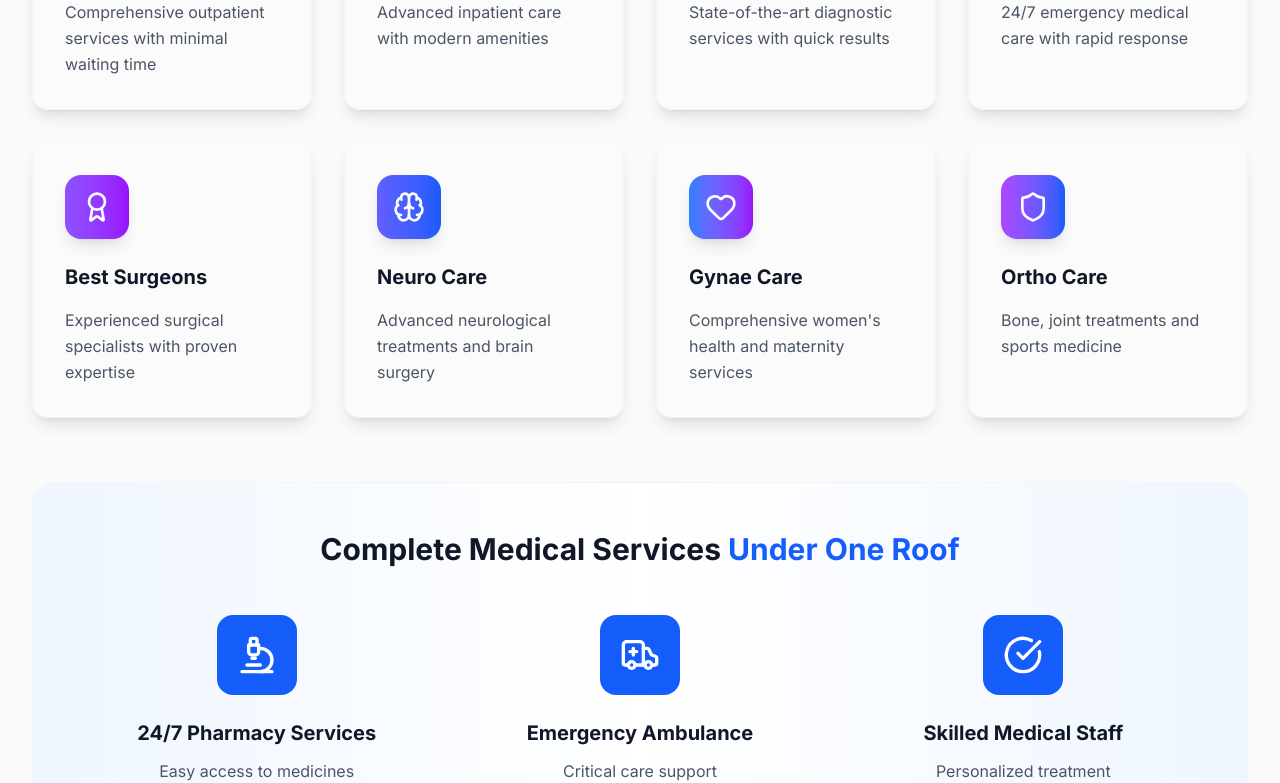
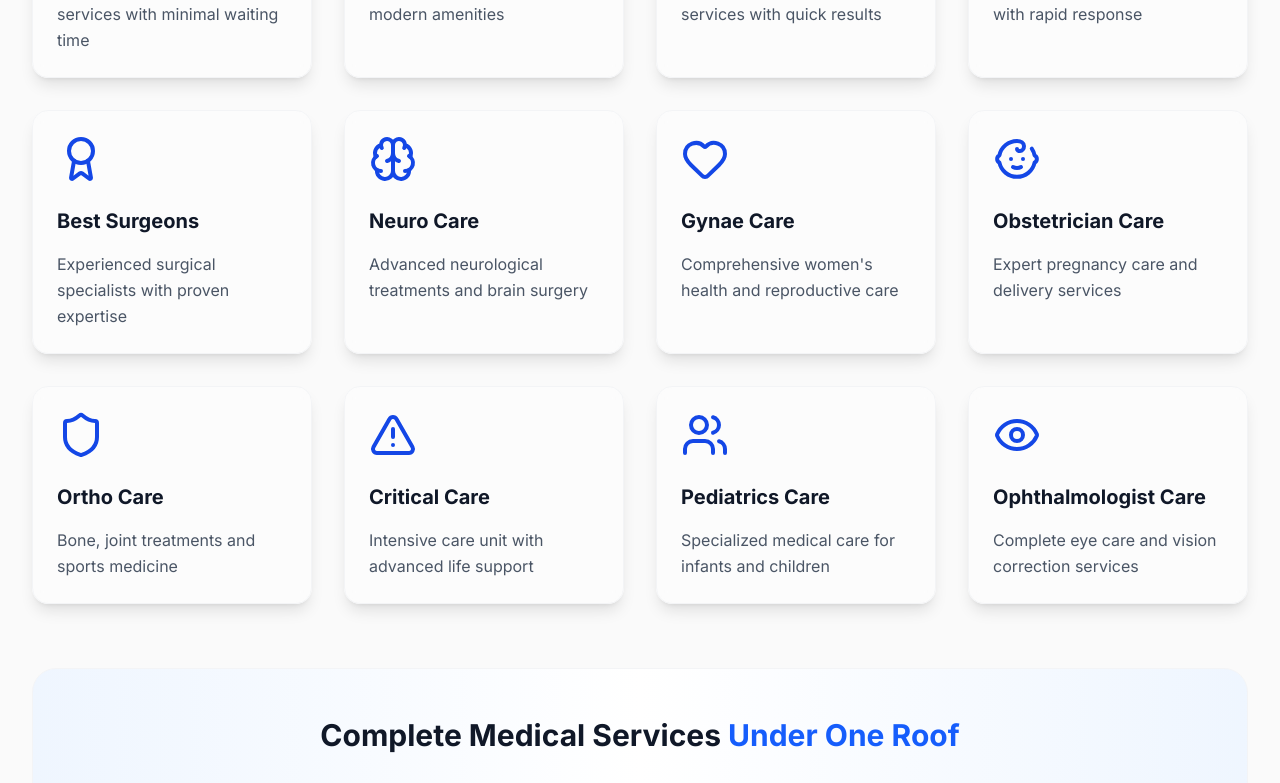
Before and after one commit to miteshhgoyal/ashahospital, a Next.js app: page /about in a window 1280 px wide. Shown: the part 5361-6144 px from the top of the page. Built offline with nearby package versions, Linux system fonts and the light colour scheme.

Commit message:
home page set

```diff
--- a/src/components/BookingModal.jsx
+++ b/src/components/BookingModal.jsx
@@ -113,7 +113,7 @@ const BookingModal = ({ isOpen, onClose }) => {
     <div className="fixed inset-0 bg-black/50 flex items-center justify-center p-4 z-50">
       <div className="bg-white rounded-3xl shadow-xl w-full max-w-xl h-[92vh] overflow-hidden">
         {/* Header */}
-        <div className="flex items-center justify-between p-6 bg-gradient-to-br from-medical to-health">
+        <div className="flex items-center justify-between p-6 bg-gradient-to-br from-blue-500 to-purple-500">
           <div className="flex items-center gap-3">
             <div className="w-10 h-10  rounded-full flex items-center justify-center">
               <Stethoscope className="w-10 h-10 text-blue-100" />
--- a/src/components/FeatureCard.jsx
+++ b/src/components/FeatureCard.jsx
@@ -1,21 +1,11 @@
 // components/FeatureCard.jsx
 const FeatureCard = ({ feature, index }) => {
   return (
-    <div className="group bg-white/30 p-8 rounded-2xl shadow-lg hover:shadow-2xl transition-all duration-500 hover:scale-105 border border-gray-100 hover:border-blue-200 relative overflow-hidden">
-      <div
-        className="absolute top-0 left-0 w-full h-1 bg-gradient-to-r opacity-0 group-hover:opacity-100 transition-opacity"
-        style={{
-          backgroundImage: `linear-gradient(to right, ${
-            feature.color.split(" ")[1]
-          }, ${feature.color.split(" ")[3]})`,
-        }}
-      />
+    <div className="group bg-white/40 backdrop-blur-sm p-6 py-6 rounded-2xl shadow-lg hover:shadow-2xl transition-all duration-500 hover:scale-105 border border-gray-100 hover:border-blue-200 relative overflow-hidden">
+      <div className="absolute top-0 left-0 w-full h-1 bg-gradient-to-r opacity-0 group-hover:opacity-100 transition-opacity" />
 
-      <div
-        className={`w-16 h-16 bg-gradient-to-r ${feature.color} rounded-2xl flex items-center justify-center mb-6 group-hover:scale-110 transition-transform shadow-lg`}
-      >
-        <feature.icon className="w-8 h-8 text-white" />
-      </div>
+      <feature.icon className="w-12 h-12 text-blue-700 mb-6" />
+
       <h3 className="text-xl font-bold text-gray-900 mb-4 group-hover:text-blue-600 transition-colors">
         {feature.title}
       </h3>
--- a/src/components/SpecialitiesOverview.jsx
+++ b/src/components/SpecialitiesOverview.jsx
@@ -13,7 +13,7 @@ const SpecialitiesOverview = ({ specialties }) => {
           description="From neurology to orthopedics, we offer specialized care across multiple medical disciplines with expert doctors and advanced technology."
         />
 
-        <div className="grid grid-cols-2 sm:grid-cols-4 lg:grid-cols-4 2xl:grid-cols-8 justify-center gap-6">
+        <div className="grid grid-cols-2 sm:grid-cols-3 md:grid-cols-4 lg:grid-cols-4 2xl:grid-cols-8 justify-center gap-2 sm:gap-3">
           {specialties.map((specialty, index) => (
             <SpecialtyCard key={index} specialty={specialty} index={index} />
           ))}
--- a/src/components/SpecialtyCard.jsx
+++ b/src/components/SpecialtyCard.jsx
@@ -1,14 +1,29 @@
+import Image from "next/image";
+
 const SpecialtyCard = ({ specialty, index }) => {
   return (
     <div
-      className={`${specialty.bgColor} p-6 rounded-2xl transition-all duration-300 hover:scale-105 group cursor-pointer border border-gray-200`}
+      className={`${specialty.bgColor} p-2 pb-6 rounded-2xl transition-all duration-300 hover:scale-105 group cursor-pointer border border-gray-200`}
     >
       {/* Icon Container */}
-      <div className="flex justify-center mb-4">
+      {/* <div className="flex justify-center mb-4">
         <div
           className={`w-16 h-16 bg-gradient-to-r ${specialty.color} rounded-xl flex items-center justify-center group-hover:scale-110 transition-transform`}
         >
           <specialty.icon className="w-8 h-8 text-white" />
+        </div>
+      </div> */}
+
+      <div className="flex justify-center mb-4">
+        <div
+          className={`w-full h-40 overflow-hidden rounded-xl flex items-center justify-center transition-transform`}
+        >
+          <Image
+            src={specialty.image}
+            width={500}
+            height={400}
+            className="w-full h-full object-cover"
+          />
         </div>
       </div>
 
--- a/src/data/hospitalData.js
+++ b/src/data/hospitalData.js
@@ -1,4 +1,3 @@
-// data/hospitalData.js
 import {
     Brain, Heart, UserCheck, Stethoscope, Activity, Baby, Users, Eye,
     Award, Microscope, Shield, Phone, Calendar, Clock, MapPin, ChevronRight,
@@ -7,6 +6,10 @@ import {
     Instagram,
     Twitter,
     Youtube,
+
+    AlertTriangle,
+
+
 } from "lucide-react";
 
 export const heroSlides = [
@@ -54,59 +57,59 @@ export const contactInfo = {
 export const specialties = [
     {
         name: "Neuro",
-        icon: Brain,
         color: "from-blue-500 to-blue-600",
-        bgColor: "bg-gradient-to-br from-white/10 to-white/30 backdrop-blur-xs",
-        description: "Advanced neurological treatments and brain surgery"
+        bgColor: "bg-gradient-to-br from-white/20 to-white/50 backdrop-blur-sm",
+        description: "Advanced neurological treatments and brain surgery",
+        image: "https://images.unsplash.com/photo-1559757175-0eb30cd8c063?q=80&w=800&auto=format&fit=crop"
     },
     {
         name: "Obs-Gynaec",
-        icon: Heart,
         color: "from-purple-500 to-blue-600",
-        bgColor: "bg-gradient-to-br from-white/10 to-white/30 backdrop-blur-xs",
-        description: "Comprehensive women's health and maternity services"
+        bgColor: "bg-gradient-to-br from-white/20 to-white/50 backdrop-blur-sm",
+        description: "Comprehensive women's health and maternity services",
+        image: "https://images.unsplash.com/photo-1584515933487-779824d29309?q=80&w=800&auto=format&fit=crop"
     },
     {
         name: "Ortho",
-        icon: UserCheck,
         color: "from-blue-500 to-purple-600",
-        bgColor: "bg-gradient-to-br from-white/10 to-white/30 backdrop-blur-xs",
-        description: "Bone, joint treatments and sports medicine"
+        bgColor: "bg-gradient-to-br from-white/20 to-white/50 backdrop-blur-sm",
+        description: "Bone, joint treatments and sports medicine",
+        image: "https://images.unsplash.com/photo-1530497610245-94d3c16cda28?q=80&w=800&auto=format&fit=crop"
     },
     {
         name: "Medicine",
-        icon: Stethoscope,
         color: "from-violet-500 to-purple-600",
-        bgColor: "bg-gradient-to-br from-white/10 to-white/30 backdrop-blur-xs",
-        description: "Internal medicine and general healthcare"
+        bgColor: "bg-gradient-to-br from-white/20 to-white/50 backdrop-blur-sm",
+        description: "Internal medicine and general healthcare",
+        image: "https://images.unsplash.com/photo-1559757148-5c350d0d3c56?q=80&w=800&auto=format&fit=crop"
     },
     {
         name: "Critical Care",
-        icon: Activity,
         color: "from-blue-500 to-purple-600",
-        bgColor: "bg-gradient-to-br from-white/10 to-white/30 backdrop-blur-xs",
-        description: "24/7 intensive care and life-saving treatments"
+        bgColor: "bg-gradient-to-br from-white/20 to-white/50 backdrop-blur-sm",
+        description: "24/7 intensive care and life-saving treatments",
+        image: "https://images.unsplash.com/photo-1551884170-09fb70a3a2ed?q=80&w=800&auto=format&fit=crop"
     },
     {
         name: "Pediatrics",
-        icon: Baby,
         color: "from-blue-500 to-purple-600",
-        bgColor: "bg-gradient-to-br from-white/10 to-white/30 backdrop-blur-xs",
-        description: "Specialized care for children and infants"
+        bgColor: "bg-gradient-to-br from-white/20 to-white/50 backdrop-blur-sm",
+        description: "Specialized care for children and infants",
+        image: "https://images.unsplash.com/photo-1612349317150-e413f6a5b16d?q=80&w=800&auto=format&fit=crop"
     },
     {
         name: "ENT",
-        icon: Users,
         color: "from-indigo-500 to-blue-600",
-        bgColor: "bg-gradient-to-br from-white/10 to-white/30 backdrop-blur-xs",
-        description: "Ear, nose, and throat treatments"
+        bgColor: "bg-gradient-to-br from-white/20 to-white/50 backdrop-blur-sm",
+        description: "Ear, nose, and throat treatments",
+        image: "https://images.unsplash.com/photo-1582750433449-648ed127bb54?q=80&w=800&auto=format&fit=crop"
     },
     {
         name: "Ophthalmologist",
-        icon: Eye,
         color: "from-cyan-500 to-blue-600",
-        bgColor: "bg-gradient-to-br from-white/10 to-white/30 backdrop-blur-xs",
-        description: "Complete eye care and vision treatments"
+        bgColor: "bg-gradient-to-br from-white/20 to-white/50 backdrop-blur-sm",
+        description: "Complete eye care and vision treatments",
+        image: "https://images.unsplash.com/photo-1607619056574-7b8d3ee536b2?q=80&w=800&auto=format&fit=crop"
     },
 ];
 
@@ -116,49 +119,73 @@ export const features = [
         title: "OPD Facilities",
         icon: Users,
         description: "Comprehensive outpatient services with minimal waiting time",
-        color: "from-blue-500 to-cyan-600",
+
     },
     {
         title: "IPD Facilities",
         icon: Heart,
         description: "Advanced inpatient care with modern amenities",
-        color: "from-purple-500 to-blue-600",
+
     },
     {
         title: "Pathology Lab",
         icon: Microscope,
         description: "State-of-the-art diagnostic services with quick results",
-        color: "from-blue-500 to-blue-600",
+
     },
     {
         title: "Emergency Service",
         icon: Activity,
         description: "24/7 emergency medical care with rapid response",
-        color: "from-blue-500 to-purple-600",
+
     },
     {
         title: "Best Surgeons",
         icon: Award,
         description: "Experienced surgical specialists with proven expertise",
-        color: "from-violet-500 to-purple-600",
+
     },
     {
         title: "Neuro Care",
         icon: Brain,
         description: "Advanced neurological treatments and brain surgery",
-        color: "from-indigo-500 to-blue-600",
+
     },
     {
         title: "Gynae Care",
         icon: Heart,
-        description: "Comprehensive women's health and maternity services",
-        color: "from-blue-500 to-purple-600",
+        description: "Comprehensive women's health and reproductive care",
+
+    },
+    {
+        title: "Obstetrician Care",
+        icon: Baby,
+        description: "Expert pregnancy care and delivery services",
+
     },
     {
         title: "Ortho Care",
         icon: Shield,
         description: "Bone, joint treatments and sports medicine",
-        color: "from-purple-500 to-blue-600",
+
+    },
+    {
+        title: "Critical Care",
+        icon: AlertTriangle,
+        description: "Intensive care unit with advanced life support",
+
+    },
+    {
+        title: "Pediatrics Care",
+        icon: Users,
+        description: "Specialized medical care for infants and children",
+
+    },
+    {
+        title: "Ophthalmologist Care",
+        icon: Eye,
+        description: "Complete eye care and vision correction services",
+
     },
 ];
 
```
Also changed, not shown: src/app/home/page.jsx (+1 -26 lines).
